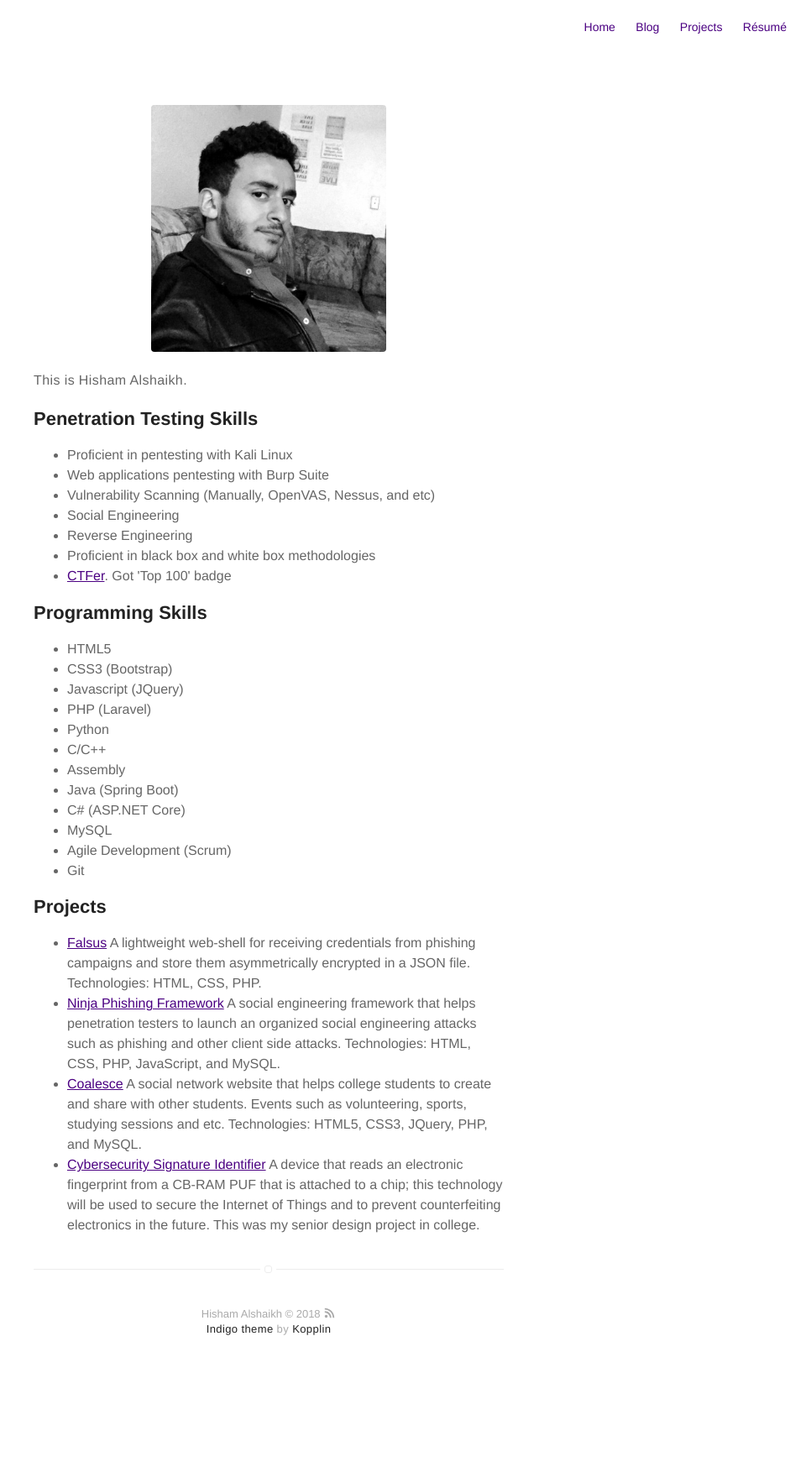
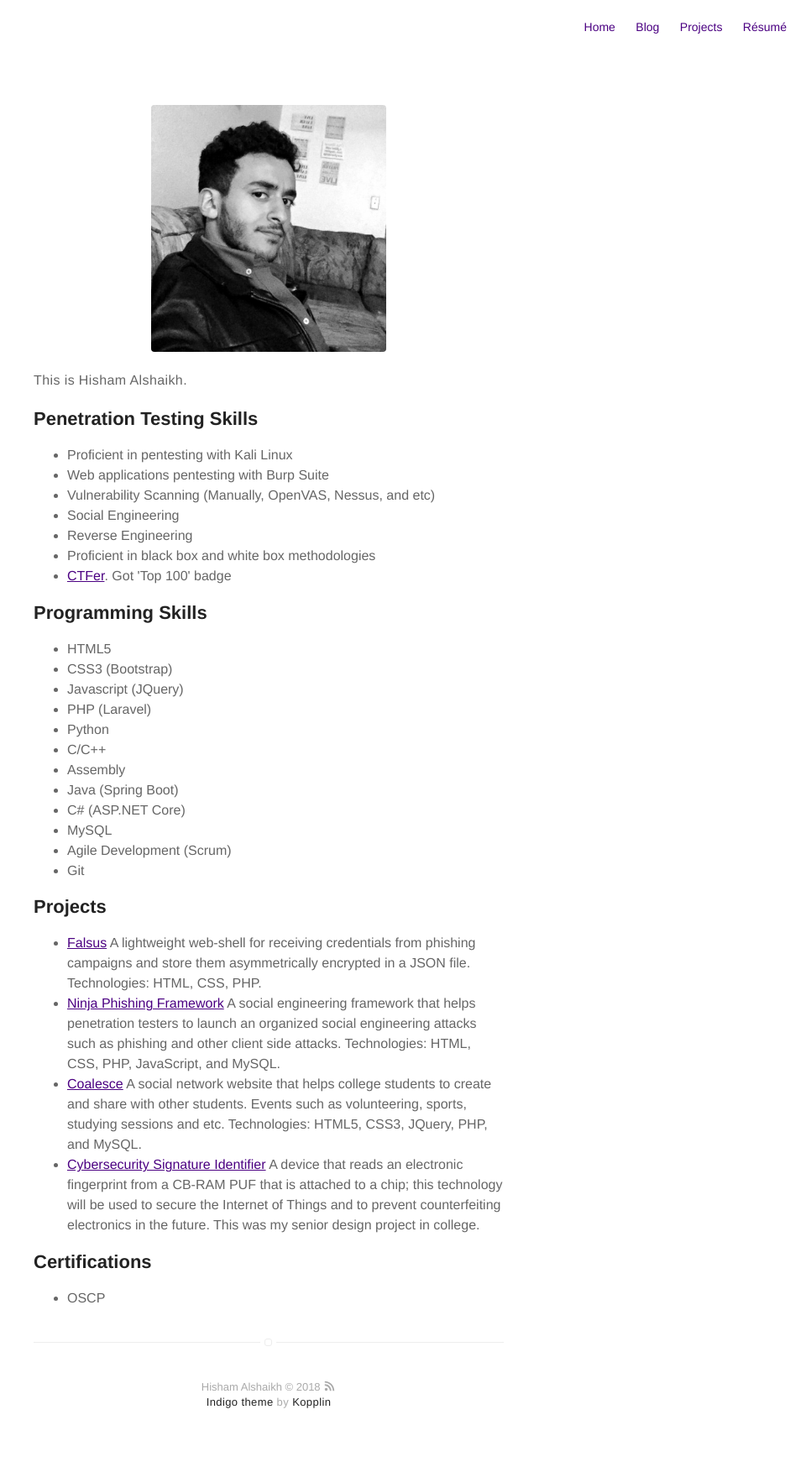
Before and after one commit to h15h4m/h15h4m.github.io, a Jekyll site: the page built from about.md, in a window 1280 px wide. Shown: the whole page at 84% size, without its empty margins (320-1280 px from the left). Built offline with Jekyll 4.4.1, drawn with Linux system fonts in a browser that asks for light colours; before the commit the page ends 1655 px from its top, so only the background shows below that.

Commit message:
Update about.md

```diff
--- a/about.md
+++ b/about.md
@@ -40,6 +40,11 @@ layout: page
 <ul>
 	<li><a href="#">Falsus</a> A lightweight web-shell for receiving credentials from phishing campaigns and store them asymmetrically encrypted in a JSON file. Technologies: HTML, CSS, PHP.</li>
 	<li><a href="http://resources.infosecinstitute.com/social-engineering-toolkits">Ninja Phishing Framework</a> A social engineering framework that helps penetration testers to launch an organized social engineering attacks such    as phishing and other client side attacks. Technologies: HTML, CSS, PHP, JavaScript, and MySQL.</li>
-	<li><a href="https://github.com/">Coalesce</a> A social network website that helps college students to create and share with other students. Events such as volunteering, sports, studying sessions and etc. Technologies: HTML5, CSS3, JQuery, PHP, and MySQL.</li>
-	<li><a href="#">Cybersecurity Signature Identifier</a> A device that reads an electronic fingerprint from a CB-RAM PUF that is attached to a chip; this technology will be used to secure the Internet of Things and to prevent counterfeiting electronics in the future. This was my senior design project in college.</li>
+	<li><a href="https://www.youtube.com/watch?v=RB7jEw1YAlM">Coalesce</a> A social network website that helps college students to create and share with other students. Events such as volunteering, sports, studying sessions and etc. Technologies: HTML5, CSS3, JQuery, PHP, and MySQL.</li>
+	<li><a href="https://asunow.asu.edu/20160824-countering-counterfeits-asu-professor-works-making-electronics-more-secure">Cybersecurity Signature Identifier</a> A device that reads an electronic fingerprint from a CB-RAM PUF that is attached to a chip; this technology will be used to secure the Internet of Things and to prevent counterfeiting electronics in the future. This was my senior design project in college.</li>
 </ul>
+
+<h2>Certifications</h2>
+<ul class="skill-list">
+	<li>OSCP</li>
+</ul>
```
